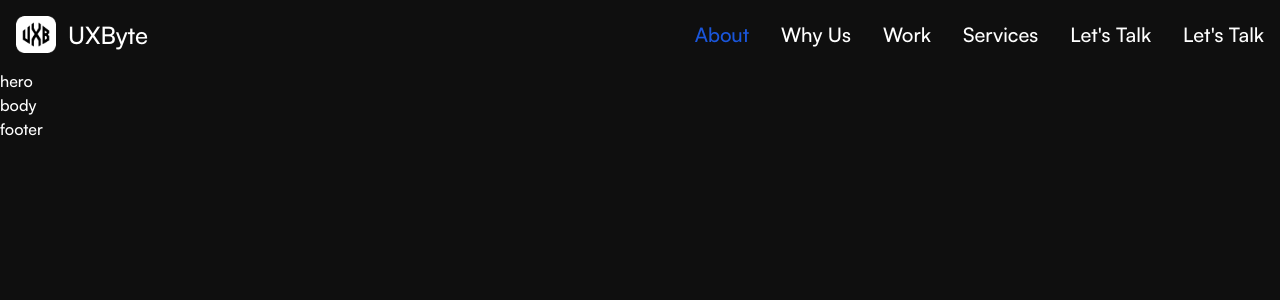
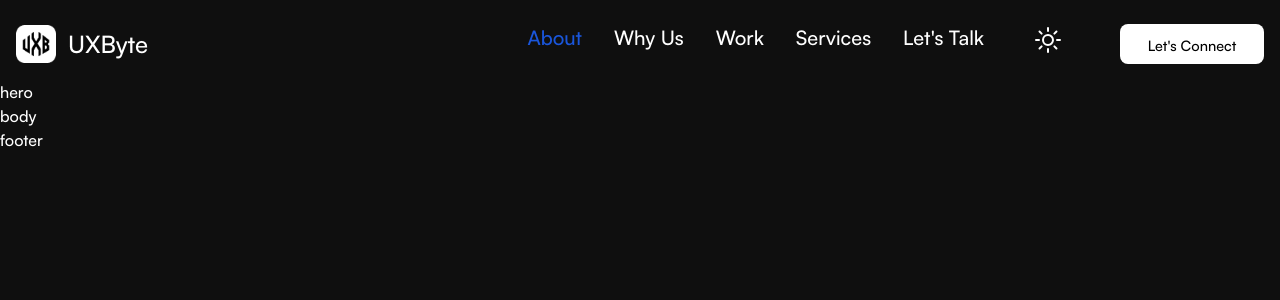
Before and after one commit to lalukrish/UXByte-Page, a Next.js app: page / in a window 1280 px wide. Shown: the top 300 px of the page. Built offline with nearby package versions, Linux system fonts and the light colour scheme.

Commit message:
navbar secion

```diff
--- a/package.json
+++ b/package.json
@@ -12,7 +12,8 @@
     "flowbite": "^2.3.0",
     "next": "14.1.4",
     "react": "^18",
-    "react-dom": "^18"
+    "react-dom": "^18",
+    "react-icons": "^5.0.1"
   },
   "devDependencies": {
     "autoprefixer": "^10.0.1",
--- a/src/components/navbar.jsx
+++ b/src/components/navbar.jsx
@@ -1,7 +1,7 @@
 "use client";
 
-import Image from "next/image";
 import React, { useEffect, useState } from "react";
+import { HiOutlineSun } from "react-icons/hi2";
 
 const Navbar = () => {
   const [isNavbarOpen, setIsNavbarOpen] = useState(false);
@@ -9,16 +9,19 @@ const Navbar = () => {
   useEffect(() => {
     console.log("Navbar open state:", isNavbarOpen);
   }, [isNavbarOpen]);
-  // Function to toggle the side navbar
+
   const toggleNavbar = () => {
     setIsNavbarOpen(!isNavbarOpen);
   };
+
+  console.log("state:", isNavbarOpen);
+
   return (
-    <nav className=" dark:border-gray-700">
+    <nav className=" dark:border-gray-700  mt-2">
       <div className="max-w-screen-xl flex flex-wrap items-center justify-between mx-auto p-4 ">
         <a href="#" className="flex items-center space-x-3 rtl:space-x-reverse">
           <img src="/assets/main-log.png" width={40} height={40} />
-          <span className="self-center text-2xl font-extrabold  whitespace-nowrap dark:text-white">
+          <span className="self-center text-2xl  font-extrabold  whitespace-nowrap dark:text-white">
             UXByte
           </span>
         </a>
@@ -28,9 +31,11 @@ const Navbar = () => {
           type="button"
           className="inline-flex items-center p-2 w-10 h-10 justify-center text-sm text-gray-500 rounded-lg md:hidden hover:bg-gray-100 focus:outline-none focus:ring-2 focus:ring-gray-200 dark:text-gray-400 dark:hover:bg-gray-700 dark:focus:ring-gray-600 size-20"
           aria-controls="navbar-default"
-          // aria-expanded="false"
-          aria-expanded={isNavbarOpen}
-          onClick={toggleNavbar} // Add onClick event handler
+          aria-expanded={isNavbarOpen ? "true" : "false"} // Corrected to reflect the current state
+          onChange={() => {
+            toggleNavbar(); // Correctly calling the toggleNavbar function
+            console.log("click");
+          }}
         >
           <span className="sr-only">Open main menu</span>
           <svg
@@ -100,10 +105,19 @@ const Navbar = () => {
             <li>
               <a
                 href="#"
-                className="block py-2 px-3 text-white rounded hover:bg-gray-100 md:hover:bg-transparent md:border-0 md:hover:text-blue-700 md:p-0 dark:text-white md:dark:hover:text-blue-500 dark:hover:bg-gray-700 dark:hover:text-white md:dark:hover:bg-transparent  "
+                class="flex items-center ml-4  py-2 px-3 text-white rounded hover:bg-gray-100 md:hover:bg-transparent md:border-0 md:hover:text-blue-700 md:p-0 dark:text-white md:dark:hover:text-blue-500 dark:hover:bg-gray-700 dark:hover:text-white md:dark:hover:bg-transparent"
               >
-                Let's Talk
+                <HiOutlineSun className="size-8" />
               </a>
+            </li>
+
+            <li>
+              <button
+                href="#"
+                class="block h-10 w-36 px-6 text-black border  ml-6 bg-white  rounded-lg  hover:text-blue-700 dark:text-white dark:hover:text-blue-500 dark:bg-white dark:hover:bg-gray-800 md:border-0 md:hover:text-blue-700 md:hover:bg-transparent md:p-0 md:dark:hover:text-blue-500 md:dark:hover:bg-transparent "
+              >
+                <span style={{ "font-size": "0.9rem" }}>Let's Connect</span>
+              </button>
             </li>
           </ul>
         </div>
```
Also changed, not shown: public/assets/clear_day.png (added), 1 other file (tests, documents, lock files or other folders).
